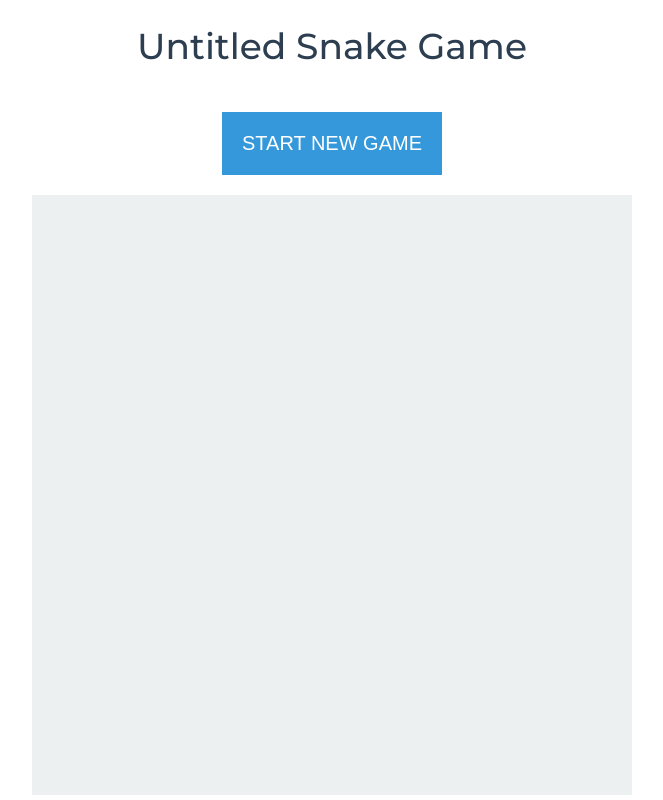
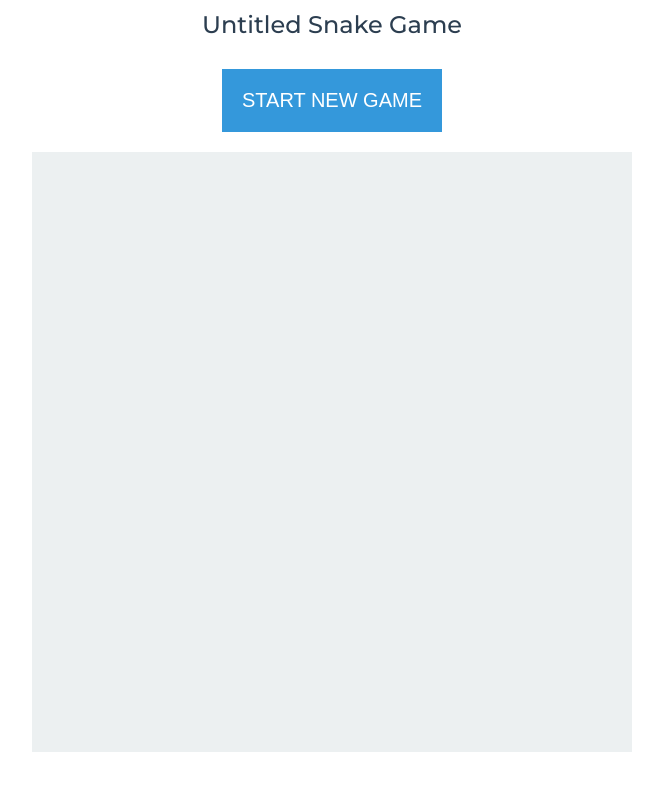
Before and after one commit to arsforza/stealth-snake, a plain HTML site: page index.html in a window 1280 px wide. Shown: the whole page, without its empty margins (308-971 px from the left). Drawn offline with Linux system fonts and the light colour scheme.

Commit message:
Reduced size of title

```diff
--- a/styles/styles.css
+++ b/styles/styles.css
@@ -19,8 +19,10 @@ html, body {
 #title {
     color: #2c3e50;
     text-align: center;
-    font-size: 36px;
+    font-size: 24px;
     font-weight: 500;
+    margin: 0;
+    padding: 10px;
 }
 
 #start-game {
```
